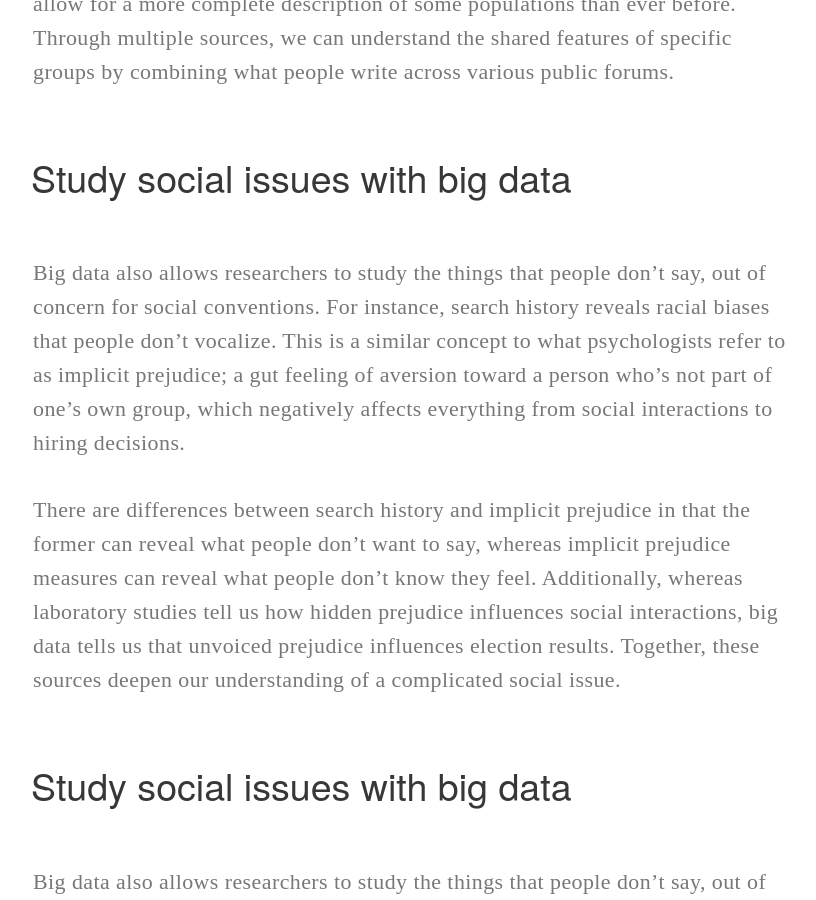
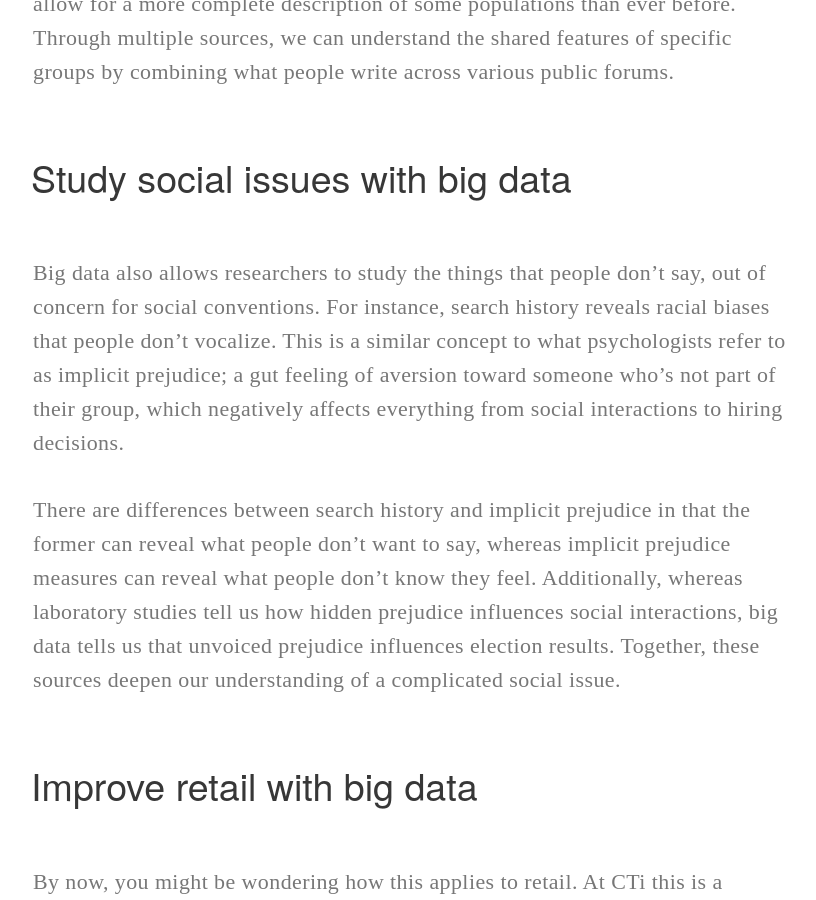
Before and after one commit to CTi-Winnipeg/cti-winnipeg.github.io, a Jekyll site: the page built from editorials/_posts/2015-02-17-readme-001.md, in a window 1280 px wide and 900 px high, scrolled down 1573 px. Shown: the whole window, without its empty margins (225-1041 px from the left). Built offline with Jekyll 4.4.1, drawn with Linux system fonts in a browser that asks for light colours.

Commit message:
Update 2015-02-17-readme-001.md

```diff
--- a/editorials/_posts/2015-02-17-readme-001.md
+++ b/editorials/_posts/2015-02-17-readme-001.md
@@ -19,12 +19,6 @@ In his book _Dataclysm_, Christian Rudder, describes one of the first attempts t
 
 ## Study social issues with big data
 
-Big data also allows researchers to study the things that people don’t say, out of concern for social conventions. For instance, search history reveals racial biases that people don’t vocalize. This is a similar concept to what psychologists refer to as implicit prejudice; a gut feeling of aversion toward a person who’s not part of one's own group, which negatively affects everything from social interactions to hiring decisions.
-
-There are differences between search history and implicit prejudice in that the former can reveal what people don’t want to say, whereas implicit prejudice measures can reveal what people don’t know they feel. Additionally, whereas laboratory studies tell us how hidden prejudice influences social interactions, big data tells us that unvoiced prejudice influences election results. Together, these sources deepen our understanding of a complicated social issue.
-
-## Study social issues with big data
-
 Big data also allows researchers to study the things that people don’t say, out of concern for social conventions. For instance, search history reveals racial biases that people don’t vocalize. This is a similar concept to what psychologists refer to as implicit prejudice; a gut feeling of aversion toward someone who’s not part of their group, which negatively affects everything from social interactions to hiring decisions.
 
 There are differences between search history and implicit prejudice in that the former can reveal what people don’t want to say, whereas implicit prejudice measures can reveal what people don’t know they feel. Additionally, whereas laboratory studies tell us how hidden prejudice influences social interactions, big data tells us that unvoiced prejudice influences election results. Together, these sources deepen our understanding of a complicated social issue.
```
